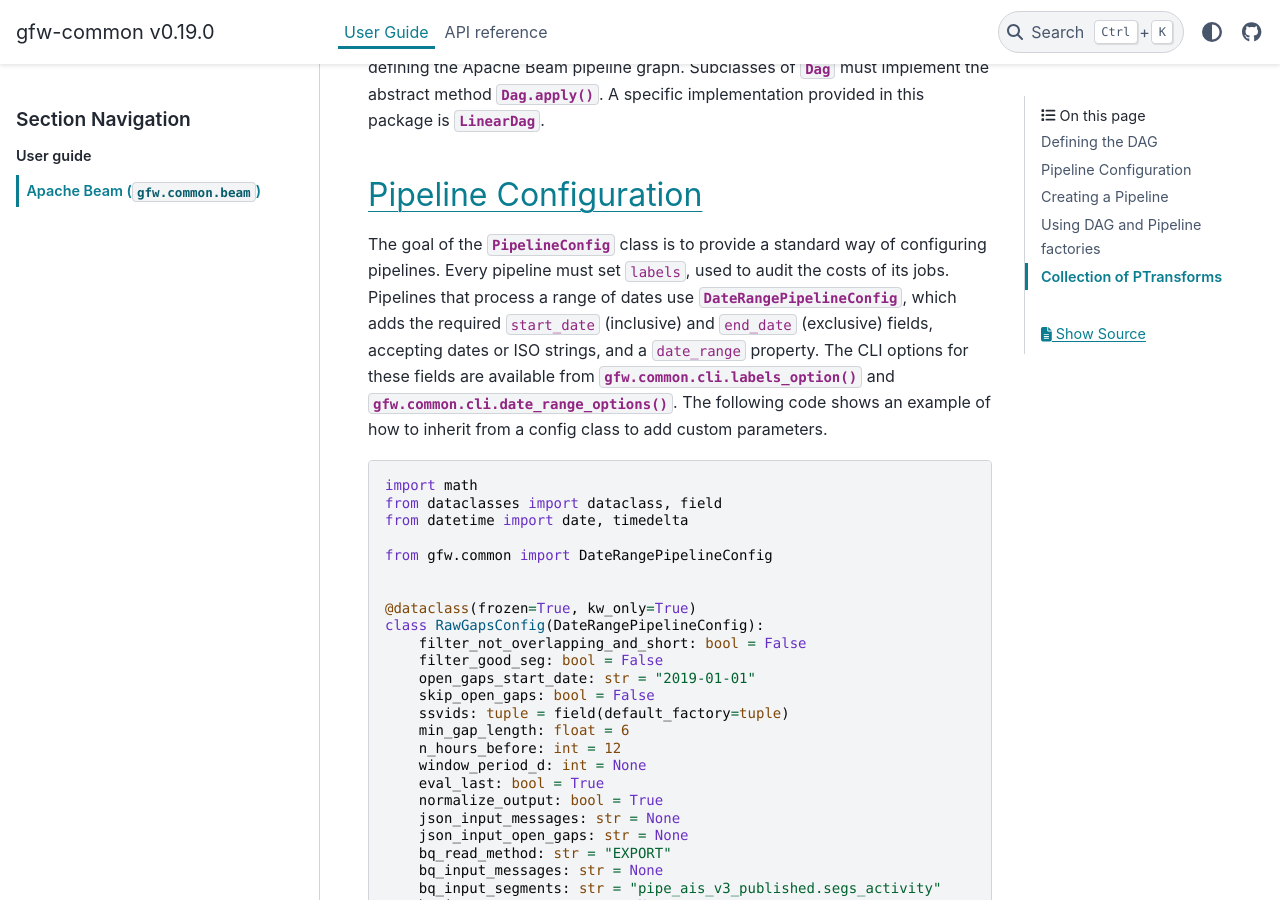
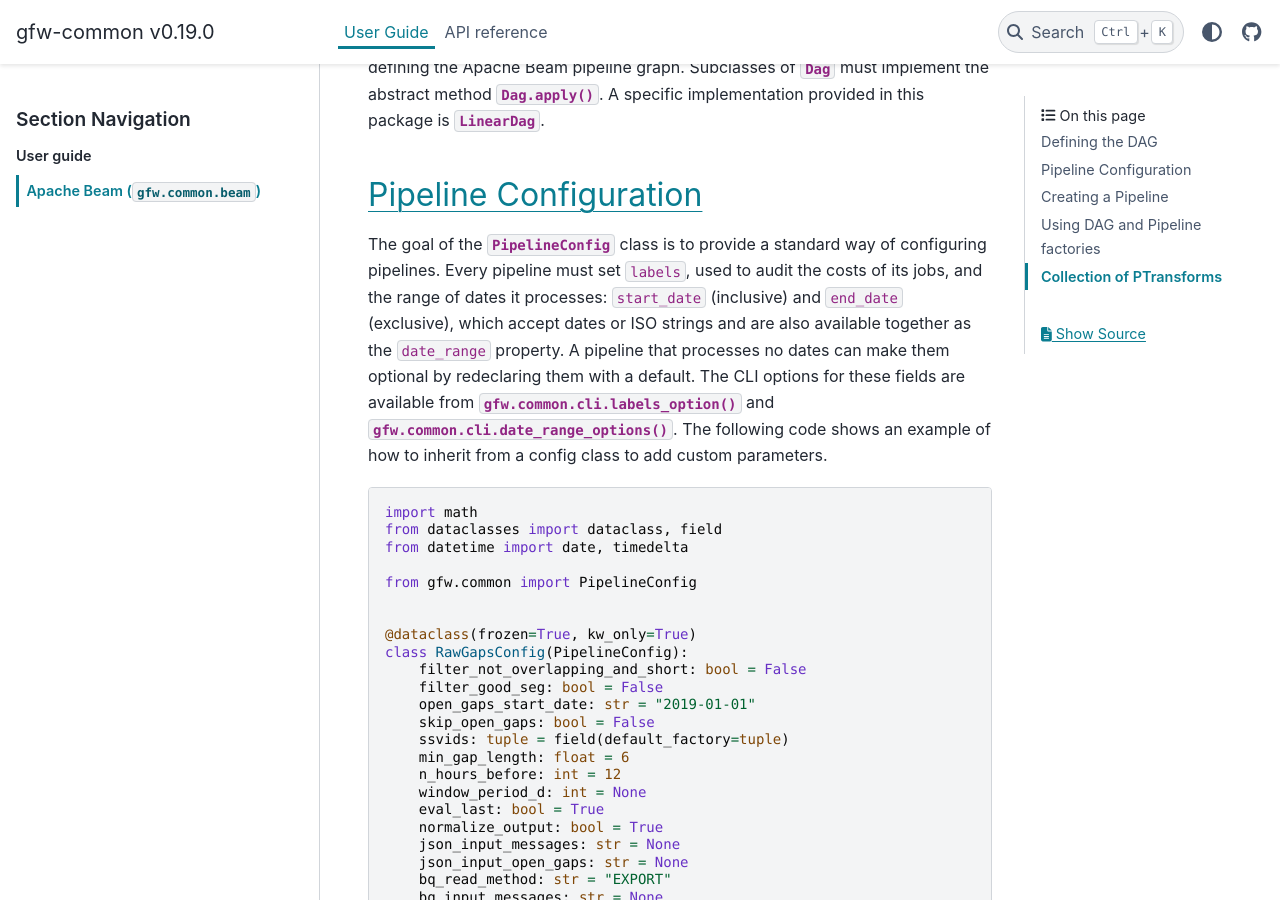
Before and after one commit to GlobalFishingWatch/gfw-common, a Sphinx documentation site: the page built from docs/source/tutorial/beam.rst, in a window 1280 px wide and 900 px high, scrolled down 615 px. Built offline with Sphinx 7.4.7 and the PyData theme 0.15.4, drawn with Linux system fonts in a browser that asks for light colours; pages that are not in the unit, such as notebooks, are missing from menus.

Commit message:
Put start_date and end_date in PipelineConfig, drop DateRangePipelineConfig
Every pipeline processes a range of dates, so the dates are required fields of
PipelineConfig itself, next to labels, instead of a subclass. __post_init__
parses them as before (dates or ISO strings), and validates the range when both
are set. A pipeline that processes no dates redeclares them with a default
(start_date: date | None = None); date_range then raises if one is missing.

```diff
--- a/docs/source/tutorial/beam.rst
+++ b/docs/source/tutorial/beam.rst
@@ -27,10 +27,10 @@ Pipeline Configuration
 ----------------------
 
 The goal of the :class:`PipelineConfig` class is to provide a standard way of configuring pipelines.
-Every pipeline must set ``labels``, used to audit the costs of its jobs.
-Pipelines that process a range of dates use :class:`DateRangePipelineConfig`, which adds the
-required ``start_date`` (inclusive) and ``end_date`` (exclusive) fields, accepting dates or
-ISO strings, and a ``date_range`` property.
+Every pipeline must set ``labels``, used to audit the costs of its jobs, and the range of dates
+it processes: ``start_date`` (inclusive) and ``end_date`` (exclusive), which accept dates or ISO
+strings and are also available together as the ``date_range`` property.
+A pipeline that processes no dates can make them optional by redeclaring them with a default.
 The CLI options for these fields are available from :func:`gfw.common.cli.labels_option`
 and :func:`gfw.common.cli.date_range_options`.
 The following code shows an example of how to inherit from a config class to add custom parameters.
@@ -41,11 +41,11 @@ The following code shows an example of how to inherit from a config class to add
     from dataclasses import dataclass, field
     from datetime import date, timedelta
 
-    from gfw.common import DateRangePipelineConfig
+    from gfw.common import PipelineConfig
 
 
     @dataclass(frozen=True, kw_only=True)
-    class RawGapsConfig(DateRangePipelineConfig):
+    class RawGapsConfig(PipelineConfig):
         filter_not_overlapping_and_short: bool = False
         filter_good_seg: bool = False
         open_gaps_start_date: str = "2019-01-01"
```
Also changed, not shown: 6 other files.
